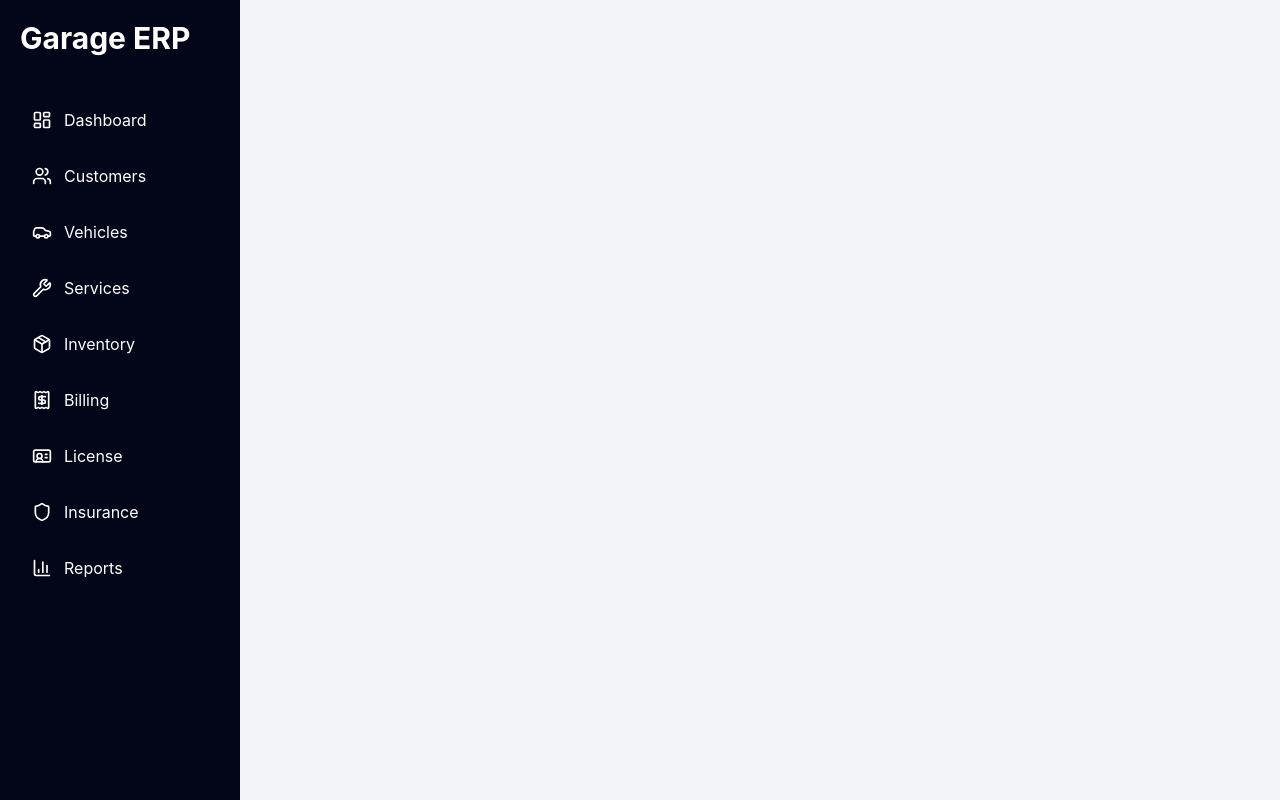
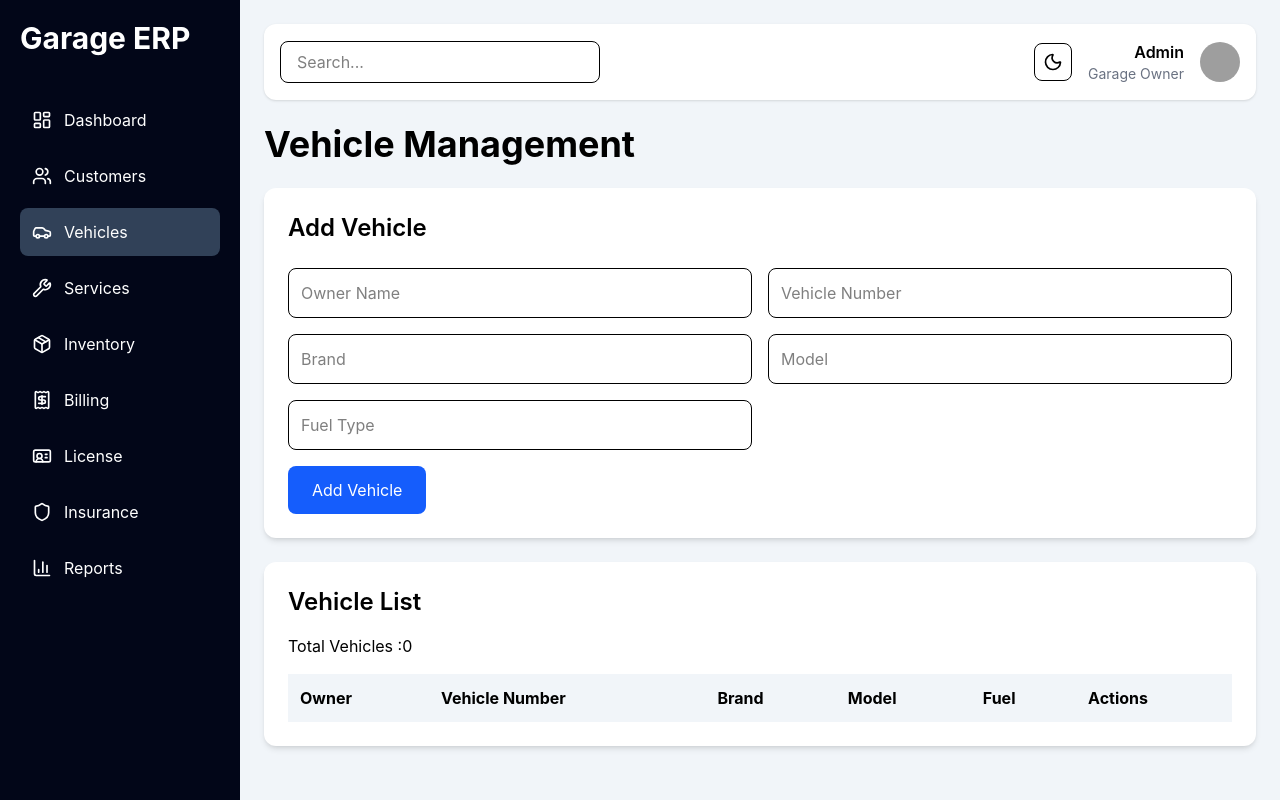
Before and after one commit to atharv030602/garage-erp, a React app: page /vehicles in a window 1280 px wide. Built offline with nearby package versions, Linux system fonts and the light colour scheme; grey boxes are pictures that could not be loaded; the HTML template or start-up script is replaced by a standard one.

Commit message:
Implemented vehicle CRUD

```diff
--- a/src/App.jsx
+++ b/src/App.jsx
@@ -4,6 +4,7 @@ import Sidebar from "./components/Sidebar";
 
 import Dashboard from "./pages/Dashboard";
 import Customers from "./pages/Customers";
+import Vehicles from "./pages/Vehicles";
 
 import { useTheme } from "./context/ThemeContext";
 
@@ -28,6 +29,10 @@ function App() {
             path="/customers"
             element={<Customers />}
           />
+          <Route
+          path="/vehicles"
+          element={<Vehicles />}
+          />
         </Routes>
       </div>
     </BrowserRouter>
--- a/src/components/Sidebar.jsx
+++ b/src/components/Sidebar.jsx
@@ -50,10 +50,19 @@ const Sidebar = () => {
           Customers
         </NavLink>
 
-        <div className="flex items-center gap-3 p-3">
-          <Car size={20} />
-          Vehicles
-        </div>
+        <NavLink
+  to="/vehicles"
+  className={({ isActive }) =>
+    `flex items-center gap-3 p-3 rounded-lg ${
+      isActive
+        ? "bg-slate-700"
+        : "hover:bg-slate-800"
+    }`
+  }
+>
+  <Car size={20} />
+  Vehicles
+</NavLink>
 
         <div className="flex items-center gap-3 p-3">
           <Wrench size={20} />
--- /dev/null
+++ b/src/components/VehicleForm.jsx
@@ -0,0 +1,137 @@
+import { useEffect, useState } from "react";
+
+const VehicleForm = ({
+  addVehicle,
+  editingVehicle,
+  updateVehicle,
+}) => {
+
+  const [formData, setFormData] =
+    useState({
+      ownerName: "",
+      vehicleNumber: "",
+      brand: "",
+      model: "",
+      fuelType: "",
+    });
+
+  useEffect(() => {
+    if (editingVehicle) {
+      setFormData(editingVehicle);
+    }
+  }, [editingVehicle]);
+
+  const handleChange = (e) => {
+    setFormData({
+      ...formData,
+      [e.target.name]:
+        e.target.value,
+    });
+  };
+
+  const handleSubmit = () => {
+
+    if (
+      !formData.ownerName ||
+      !formData.vehicleNumber
+    ) {
+      alert("Fill required fields");
+      return;
+    }
+
+    if (editingVehicle) {
+      updateVehicle(formData);
+    } else {
+      addVehicle({
+        id: Date.now(),
+        ...formData,
+      });
+    }
+
+    setFormData({
+      ownerName: "",
+      vehicleNumber: "",
+      brand: "",
+      model: "",
+      fuelType: "",
+    });
+  };
+
+  return (
+    <div className="bg-white p-6 rounded-xl shadow-md mb-6">
+
+      <h2 className="text-2xl font-semibold mb-6">
+        {
+          editingVehicle
+            ? "Edit Vehicle"
+            : "Add Vehicle"
+        }
+      </h2>
+
+      <div className="grid grid-cols-2 gap-4">
+
+        <input
+          name="ownerName"
+          value={formData.ownerName}
+          onChange={handleChange}
+          placeholder="Owner Name"
+          className="border p-3 rounded-lg"
+        />
+
+        <input
+          name="vehicleNumber"
+          value={formData.vehicleNumber}
+          onChange={handleChange}
+          placeholder="Vehicle Number"
+          className="border p-3 rounded-lg"
+        />
+
+        <input
+          name="brand"
+          value={formData.brand}
+          onChange={handleChange}
+          placeholder="Brand"
+          className="border p-3 rounded-lg"
+        />
+
+        <input
+          name="model"
+          value={formData.model}
+          onChange={handleChange}
+          placeholder="Model"
+          className="border p-3 rounded-lg"
+        />
+
+        <input
+          name="fuelType"
+          value={formData.fuelType}
+          onChange={handleChange}
+          placeholder="Fuel Type"
+          className="border p-3 rounded-lg"
+        />
+
+      </div>
+
+      <button
+        onClick={handleSubmit}
+        className="
+        mt-4
+        bg-blue-600
+        text-white
+        px-6
+        py-3
+        rounded-lg
+        "
+      >
+        {
+          editingVehicle
+            ? "Update Vehicle"
+            : "Add Vehicle"
+        }
+      </button>
+
+    </div>
+  );
+};
+
+export default VehicleForm;
--- /dev/null
+++ b/src/components/VehicleTable.jsx
@@ -0,0 +1,128 @@
+const VehicleTable = ({
+  vehicles,
+  deleteVehicle,
+  editVehicle,
+}) => {
+  return (
+    <div className="bg-white p-6 rounded-xl shadow-md">
+
+      <h2 className="text-2xl font-semibold mb-4">
+        Vehicle List
+      </h2>
+
+      <p className="mb-4">
+        Total Vehicles :
+        {vehicles.length}
+      </p>
+
+      <table className="w-full">
+
+        <thead>
+
+          <tr className="bg-slate-100">
+
+            <th className="p-3 text-left">
+              Owner
+            </th>
+
+            <th className="p-3 text-left">
+              Vehicle Number
+            </th>
+
+            <th className="p-3 text-left">
+              Brand
+            </th>
+
+            <th className="p-3 text-left">
+              Model
+            </th>
+
+            <th className="p-3 text-left">
+              Fuel
+            </th>
+
+            <th className="p-3 text-left">
+              Actions
+            </th>
+
+          </tr>
+
+        </thead>
+
+        <tbody>
+
+          {vehicles.map((vehicle) => (
+
+            <tr
+              key={vehicle.id}
+              className="border-b"
+            >
+
+              <td className="p-3">
+                {vehicle.ownerName}
+              </td>
+
+              <td className="p-3">
+                {vehicle.vehicleNumber}
+              </td>
+
+              <td className="p-3">
+                {vehicle.brand}
+              </td>
+
+              <td className="p-3">
+                {vehicle.model}
+              </td>
+
+              <td className="p-3">
+                {vehicle.fuelType}
+              </td>
+
+              <td className="p-3">
+
+                <button
+                  onClick={() =>
+                    editVehicle(vehicle)
+                  }
+                  className="
+                  bg-yellow-500
+                  text-white
+                  px-3
+                  py-1
+                  rounded
+                  mr-2
+                  "
+                >
+                  Edit
+                </button>
+
+                <button
+                  onClick={() =>
+                    deleteVehicle(vehicle.id)
+                  }
+                  className="
+                  bg-red-600
+                  text-white
+                  px-3
+                  py-1
+                  rounded
+                  "
+                >
+                  Delete
+                </button>
+
+              </td>
+
+            </tr>
+
+          ))}
+
+        </tbody>
+
+      </table>
+
+    </div>
+  );
+};
+
+export default VehicleTable;
--- a/src/pages/Vehicles.jsx
+++ b/src/pages/Vehicles.jsx
@@ -0,0 +1,76 @@
+import { useEffect, useState } from "react";
+
+import Navbar from "../components/Navbar";
+import VehicleForm from "../components/VehicleForm";
+import VehicleTable from "../components/VehicleTable";
+
+const Vehicles = () => {
+  const [vehicles, setVehicles] = useState([]);
+  const [editingVehicle, setEditingVehicle] =
+    useState(null);
+
+  useEffect(() => {
+    const savedVehicles =
+      JSON.parse(localStorage.getItem("vehicles")) || [];
+
+    setVehicles(savedVehicles);
+  }, []);
+
+  useEffect(() => {
+    localStorage.setItem(
+      "vehicles",
+      JSON.stringify(vehicles)
+    );
+  }, [vehicles]);
+
+  const addVehicle = (vehicle) => {
+    setVehicles([...vehicles, vehicle]);
+  };
+
+  const deleteVehicle = (id) => {
+    const updatedVehicles =
+      vehicles.filter(
+        (vehicle) => vehicle.id !== id
+      );
+
+    setVehicles(updatedVehicles);
+  };
+
+  const updateVehicle = (updatedVehicle) => {
+    const updatedVehicles =
+      vehicles.map((vehicle) =>
+        vehicle.id === updatedVehicle.id
+          ? updatedVehicle
+          : vehicle
+      );
+
+    setVehicles(updatedVehicles);
+    setEditingVehicle(null);
+  };
+
+  return (
+    <div className="flex-1 p-6">
+
+      <Navbar />
+
+      <h1 className="text-4xl font-bold mb-6">
+        Vehicle Management
+      </h1>
+
+      <VehicleForm
+        addVehicle={addVehicle}
+        editingVehicle={editingVehicle}
+        updateVehicle={updateVehicle}
+      />
+
+      <VehicleTable
+        vehicles={vehicles}
+        deleteVehicle={deleteVehicle}
+        editVehicle={setEditingVehicle}
+      />
+
+    </div>
+  );
+};
+
+export default Vehicles;
```
